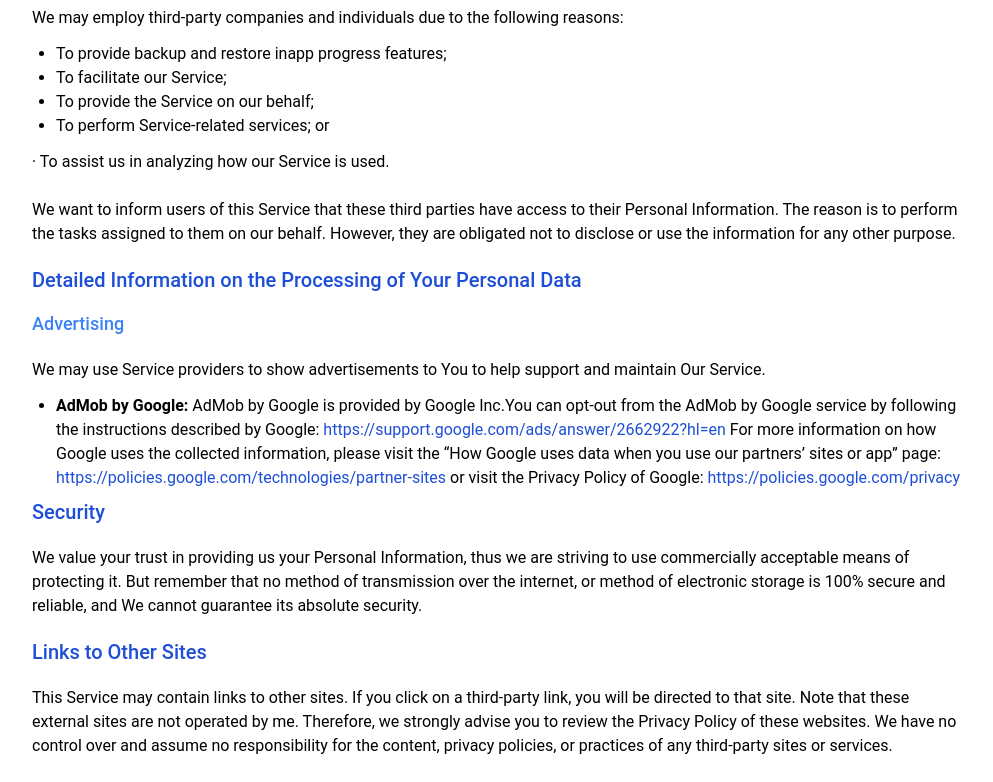
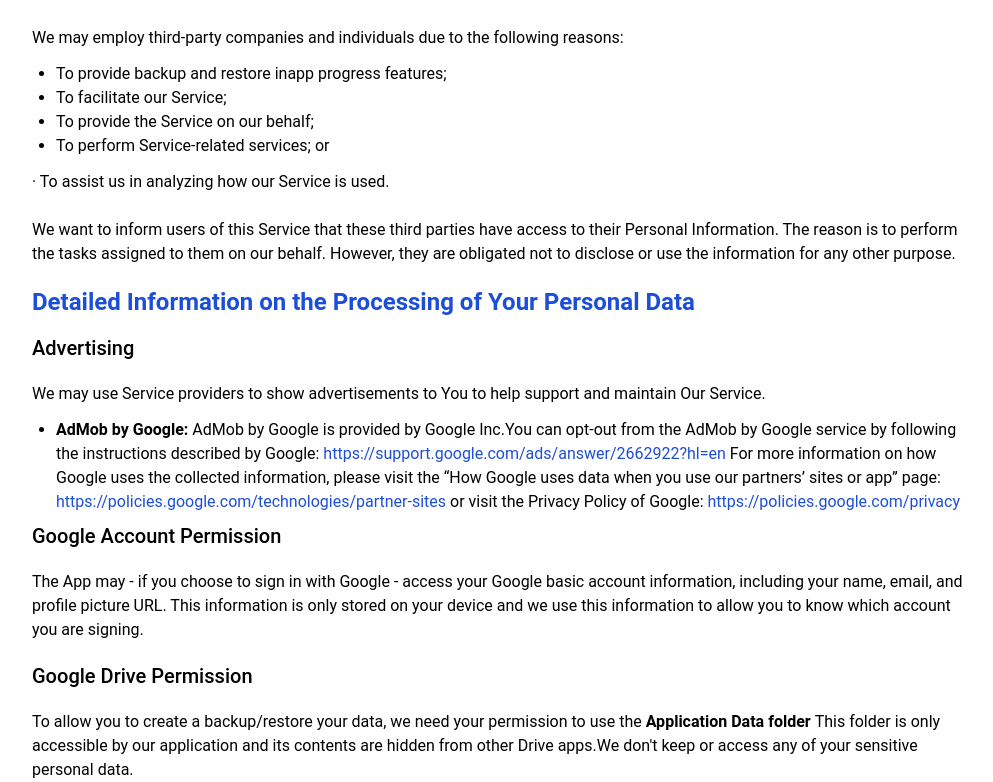
Before and after one commit to teamldeveloper/team-l, a React (Create React App) app: page /PrivacyPolicy in a window 1280 px wide. Shown: the part 2006-2788 px from the top of the page, without its empty margins (140-1133 px from the left). Built offline with nearby package versions, Linux system fonts and the light colour scheme.

Commit message:
update privacy policy

```diff
--- a/src/components/Navbar.jsx
+++ b/src/components/Navbar.jsx
@@ -49,7 +49,7 @@
                   to={`${item.href}`}
                   className={`uppercase  block py-2  ${
                     item.current
-                      ? " text-blue-700"
+                      ? " text-blue-700 font-medium"
                       : "text-gray-700 hover:text-black"
                   }`}
                   onClick={() => {
--- a/src/pages/privacy_policy/components/Description.jsx
+++ b/src/pages/privacy_policy/components/Description.jsx
@@ -202,6 +202,26 @@
           </Hyperlink>
         </li>
       </ul>
+      <SubTitle2>Google Account Permission</SubTitle2>
+      <Paragraph>
+        The App may - if you choose to sign in with Google - access your Google
+        basic account information, including your name, email, and profile
+        picture URL. This information is only stored on your device and we use
+        this information to allow you to know which account you are signing.
+      </Paragraph>
+      <SubTitle2>Google Drive Permission</SubTitle2>
+      <Paragraph>
+        To allow you to create a backup/restore your data, we need your
+        permission to use the <strong>Application Data folder </strong>  This folder is
+        only accessible by our application and its contents are hidden from
+        other Drive apps.We don't keep or access any of your sensitive personal
+        data.
+      </Paragraph>
+      <Paragraph>
+        You can delete the application data folder when uninstalls your app from
+        Google drive. And you can also delete your app’s data folder manually.
+        NOTE: ALL BACKUP DATA WILL BE DELETED ALSO.
+      </Paragraph>
       <SubTitle1>Security</SubTitle1>
       <Paragraph>
         We value your trust in providing us your Personal Information, thus we
@@ -274,7 +294,7 @@
   return (
     <h4
       {...props}
-      className={`py-2 font-medium text-xl text-blue-700 ${props.className}`}
+      className={`py-2 font-bold text-2xl text-blue-700 ${props.className}`}
     >
       {props.children}
     </h4>
@@ -285,7 +305,7 @@
   return (
     <h5
       {...props}
-      className={`py-2 font-medium text-lg text-blue-500 ${props.className}`}
+      className={`py-2 font-medium text-xl  ${props.className}`}
     >
       {props.children}
     </h5>
--- a/src/pages/privacy_policy/components/Header.jsx
+++ b/src/pages/privacy_policy/components/Header.jsx
@@ -12,7 +12,7 @@
       <div className=" p-8 bg-gray-100 w-full ">
         <Title className="pb-1" value="Privacy Policy " />
         <h3 className="text-lg">
-          This policy is effective as of 2022-April-01
+          This policy is effective as of 2022-April-16
         </h3>
       </div>
     </div>
```
